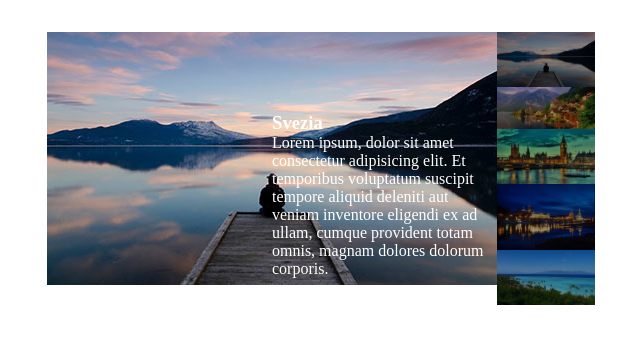
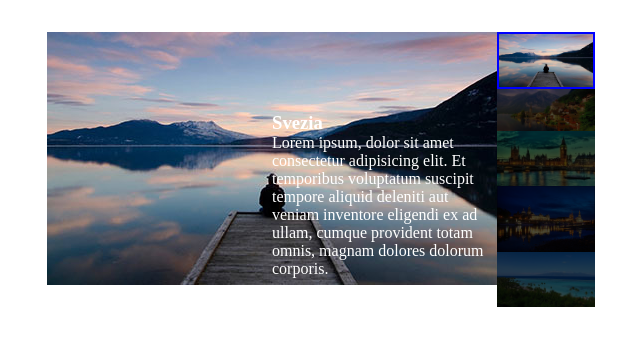
Before and after one commit to nicolas-dp/vue-slider, a plain HTML site: page index.html in a window 1280 px wide. Shown: the whole page, without its empty margins (122-762 px from the left). Drawn offline with nearby package versions, Linux system fonts and the light colour scheme.

Commit message:
Add variation brightness

```diff
--- a/assets/css/style.css
+++ b/assets/css/style.css
@@ -15,7 +15,7 @@
     position: relative;
 }
 
-.card img{
+img{
     max-width: 100%;
     object-fit: contain;
 }
@@ -32,7 +32,7 @@
 }
 
 .thumbnails>img{
-    filter: brightness(0.6);
+    filter: brightness(0.3);
 }
 
 
@@ -59,3 +59,8 @@
     top: 17.8rem;
     filter: invert(1)
 }
+
+.active{
+    filter: brightness(1)!important;
+    border: 2px solid blue;
+}
--- a/index.html
+++ b/index.html
@@ -25,7 +25,7 @@
                 </div>
             </div>
             <div class="thumbnails">
-                <img :src="thumb.image" class="thumb" v-for="(thumb, index) in place">
+                <img :src="thumb.image" :class="activeImage === index ? 'active' : '' " class="thumb" v-for="(thumb, index) in place">
 
             </div>
 
```
